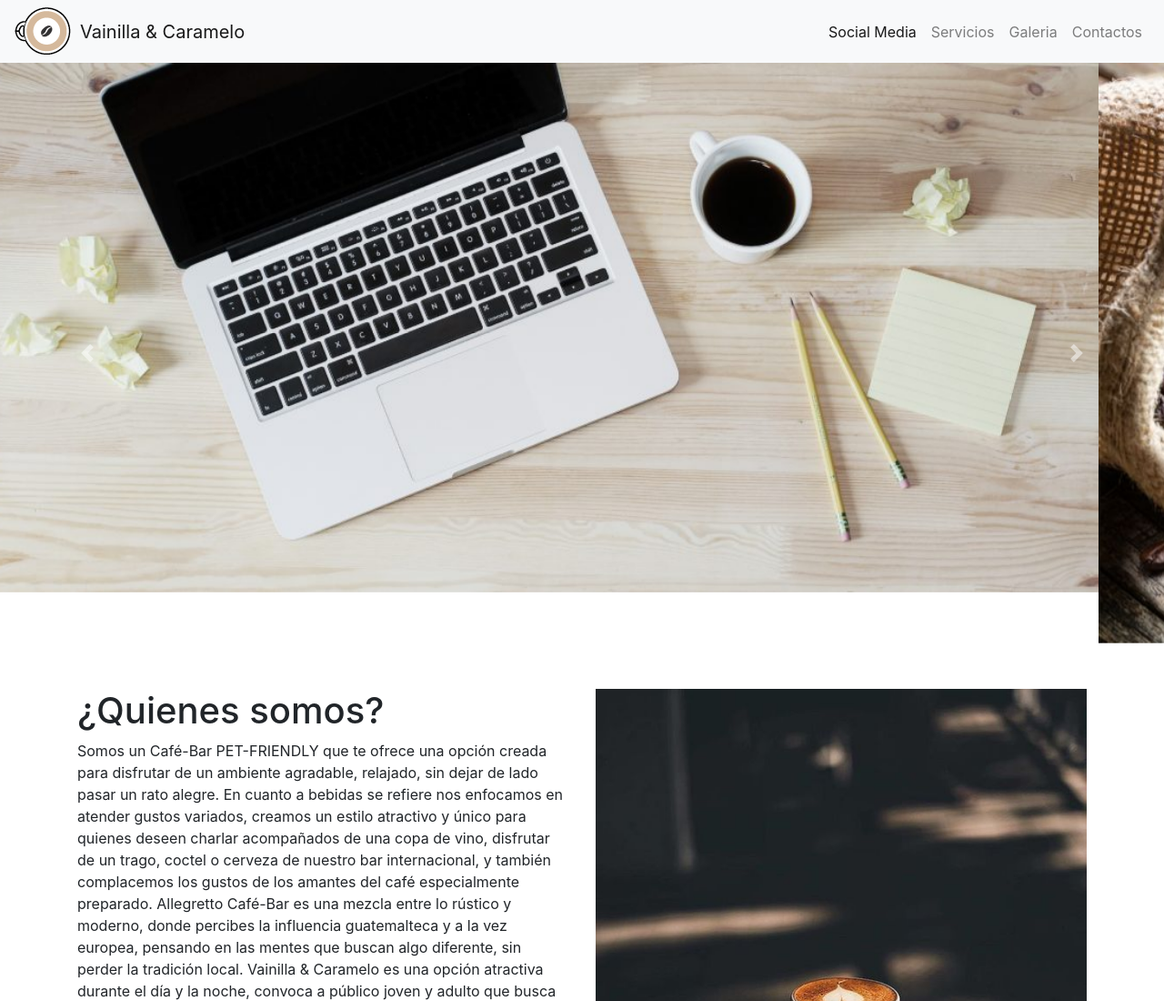
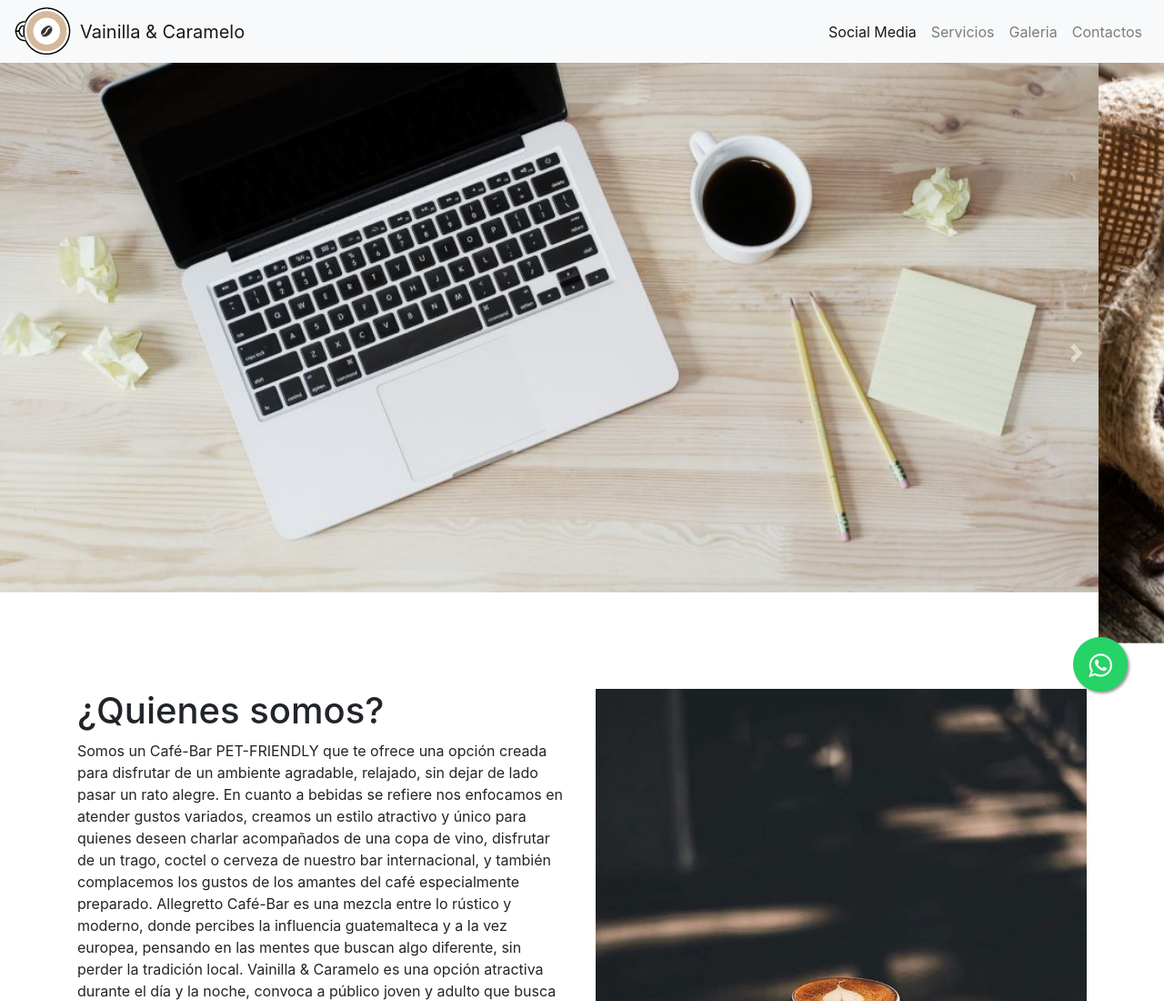
Before and after one commit to Latoomurua/proyecto_VC, a website: page index.html in a window 1280 px wide. Shown: the top 1100 px of the page at 91% size. Drawn offline with nearby package versions, Linux system fonts and the light colour scheme.

Commit message:
agregue icono whatsapp

```diff
--- a/index.html
+++ b/index.html
@@ -7,6 +7,7 @@
     <meta name="description" content="Cafeteria PET-FRIENDLY ubicado en la ciudad de Valencia. Pasteleria casera Argentina">
     <meta name="keywords" content="cafe, cafeteria, delicias, pasteleria, pet friendly, comida, mascotas">
     <!-- Bootstrap CSS -->
+    <link rel="stylesheet" href="https://maxcdn.bootstrapcdn.com/font-awesome/4.5.0/css/font-awesome.min.css">
     <link rel="stylesheet" href="https://cdn.jsdelivr.net/npm/bootstrap@4.6.0/dist/css/bootstrap.min.css" integrity="sha384-B0vP5xmATw1+K9KRQjQERJvTumQW0nPEzvF6L/Z6nronJ3oUOFUFpCjEUQouq2+l" crossorigin="anonymous">
     <link rel="stylesheet" href="css/estilo.css">
     <title>Vainilla & Caramelo - Menu Principal</title>
@@ -86,6 +87,14 @@
             </section>
         </div>
     </div>
+
+
+    <a href="https://api.whatsapp.com/send?phone=51955081075&text=Hola%21%20Quisiera%20m%C3%A1s%20informaci%C3%B3n%20sobre%20Varela%202." class="float" target="_blank">
+      <i class="fa fa-whatsapp my-float"></i>
+      </a>
+
+
+
     <!--FOOTER-->
     <div class="container-fluid">
         <footer class="row footerBg paddingTB">
--- a/scss/_media.scss
+++ b/scss/_media.scss
@@ -6,3 +6,22 @@
 .media-body {
   flex: 1;
 }
+
+.float{
+	position:fixed;
+	width:60px;
+	height:60px;
+	bottom:40px;
+	right:40px;
+	background-color:#25d366;
+	color:#FFF;
+	border-radius:50px;
+	text-align:center;
+  font-size:30px;
+	box-shadow: 2px 2px 3px #999;
+  z-index:100;
+}
+
+.my-float{
+	margin-top:16px;
+}
```
Also changed, not shown: css/estilo.css.
